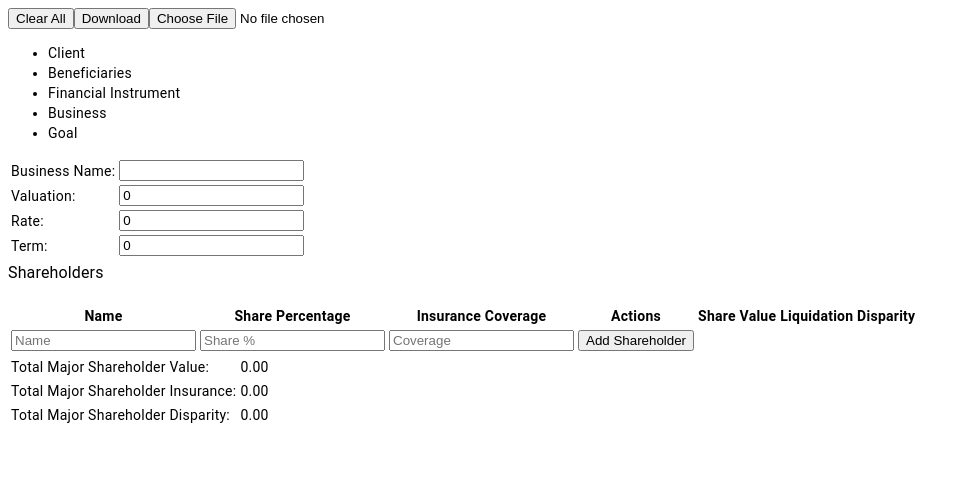
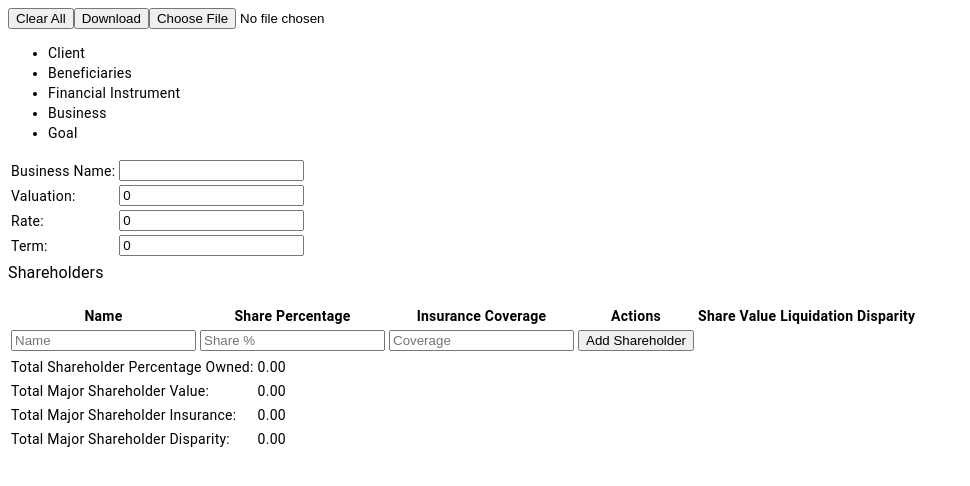
Before and after one commit to ynvtlmr/dynamic-needs-analysis, an Angular app: page /business in a window 1280 px wide. Shown: the top 486 px of the page, without its empty margins (0-970 px from the left). Built offline with nearby package versions, Linux system fonts and the light colour scheme.

Commit message:
add shareholder percentage total to business

```diff
--- a/src/app/business/business.component.html
+++ b/src/app/business/business.component.html
@@ -68,6 +68,10 @@
 
   <table>
     <tr>
+      <td>Total Shareholder Percentage Owned:</td>
+      <td>{{ totalMajorShareholderPercentage | number: "1.2-2" }}</td>
+    </tr>
+    <tr>
       <td>Total Major Shareholder Value:</td>
       <td>{{ totalMajorShareholderValue | number: "1.2-2" }}</td>
     </tr>
--- a/src/app/business/business.component.ts
+++ b/src/app/business/business.component.ts
@@ -27,6 +27,14 @@ export class BusinessComponent {
     this.shareholders.splice(index, 1);
   }
 
+  // Calculate total percentage owned by all shareholders
+  get totalMajorShareholderPercentage(): number {
+    return this.shareholders.reduce(
+      (acc, shareholder) => acc + shareholder.sharePercentage,
+      0,
+    );
+  }
+
   // Calculate total value of major shareholders' shares
   get totalMajorShareholderValue(): number {
     return this.shareholders.reduce(
```
